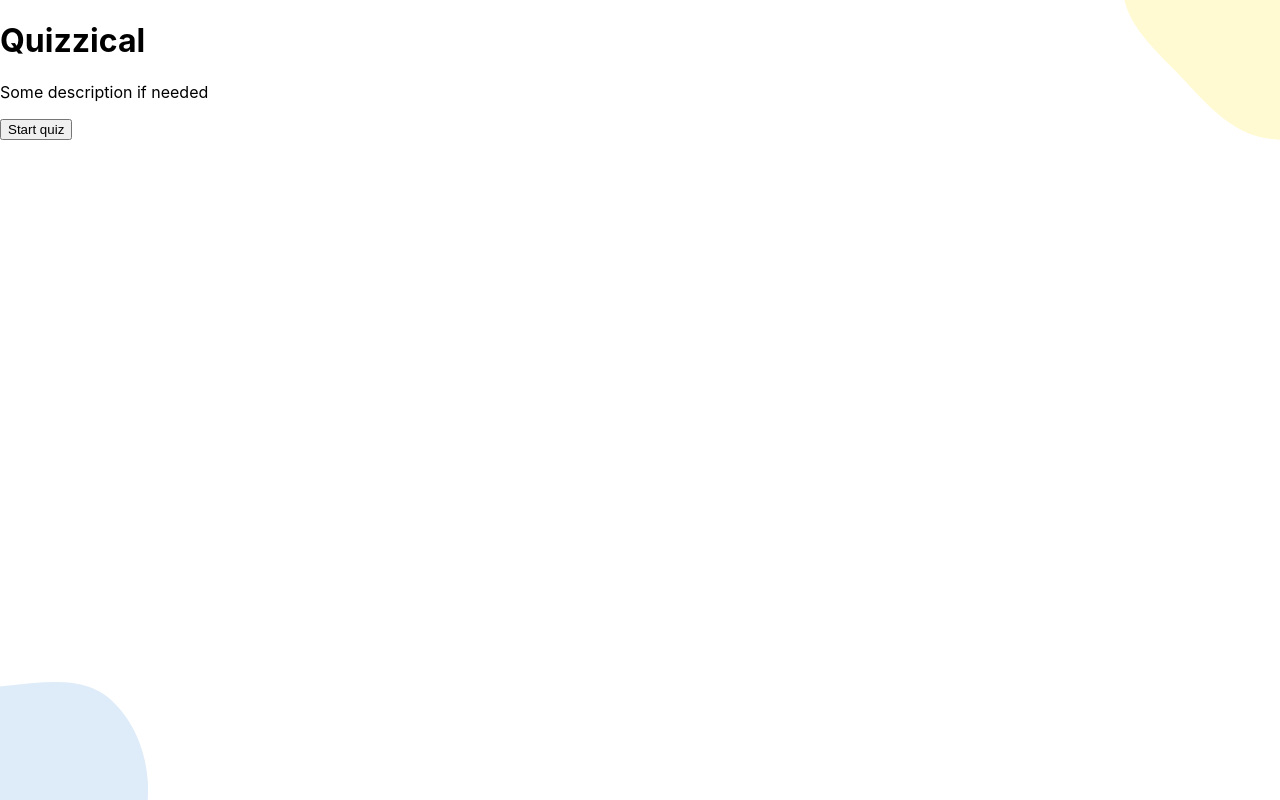
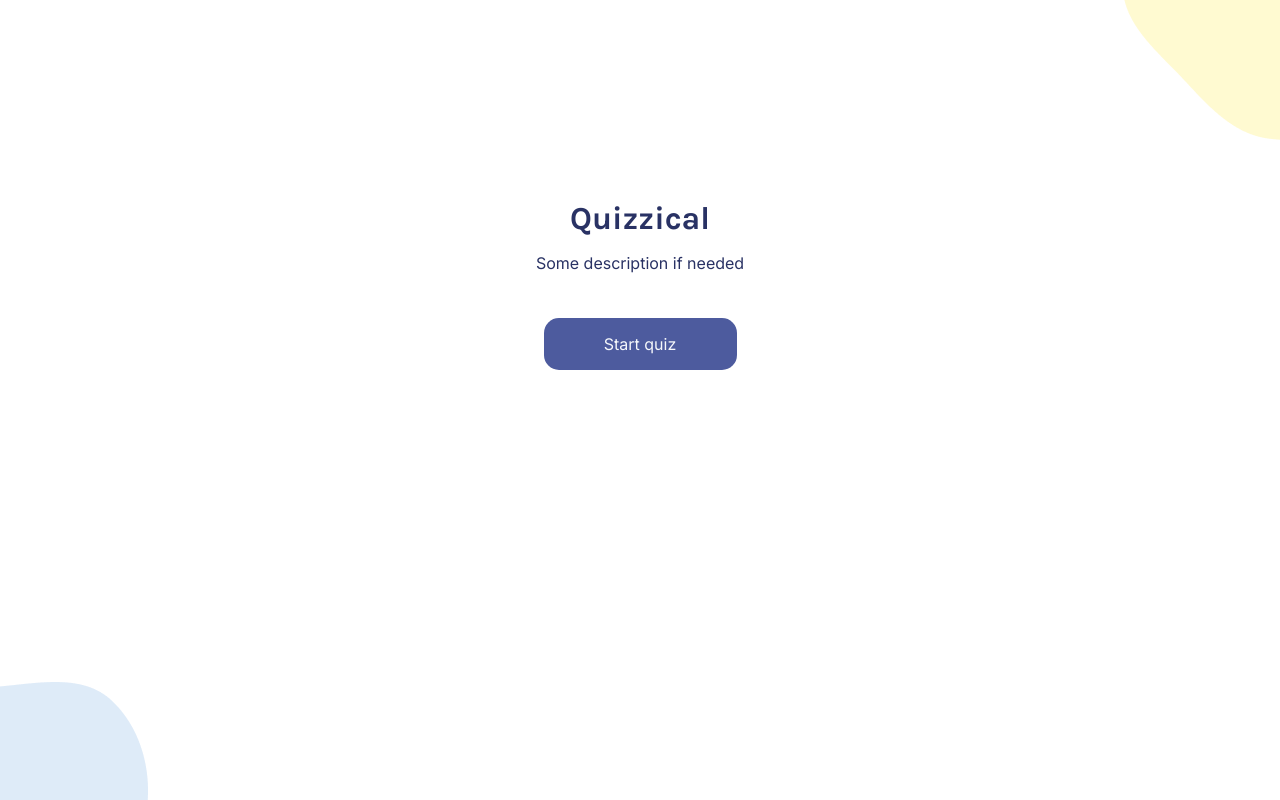
Before and after one commit to OliviaPersson/quizzical, a React (Create React App) app: page / in a window 1280 px wide. Built offline with nearby package versions, Linux system fonts and the light colour scheme.

Commit message:
Add content on start page

```diff
--- a/public/index.html
+++ b/public/index.html
@@ -2,6 +2,9 @@
 <html lang="en">
   <head>
     <meta charset="utf-8" />
+    <link rel="preconnect" href="https://fonts.googleapis.com">
+    <link rel="preconnect" href="https://fonts.gstatic.com" crossorigin>
+    <link href="https://fonts.googleapis.com/css2?family=Inter:wght@400;600;700&family=Karla:wght@400;600;700&display=swap" rel="stylesheet">
     <link rel="icon" href="%PUBLIC_URL%/favicon.ico" />
     <meta name="viewport" content="width=device-width, initial-scale=1" />
     <meta name="theme-color" content="#000000" />
--- a/src/App.css
+++ b/src/App.css
@@ -1,7 +1,3 @@
-.body {
-
-}
-
 .app {
 
 
--- a/src/components/StartPage.css
+++ b/src/components/StartPage.css
@@ -0,0 +1,34 @@
+.start-page-container {
+    display: flex;
+    flex-direction: column;
+    justify-content: center;
+    text-align: center;
+    margin-top: 200px;
+}
+
+.header {
+    margin: 0px;
+    font-family: 'Karla';
+    color: #293264;
+}
+
+.description {
+    margin: 7px, 0px, 0px, 0px;
+    font-family: 'Inter';
+    color: #293264;
+}
+
+.start-button {
+    margin-top: 29px;
+    background: #4D5B9E;
+    border-radius: 15px;
+    border: none;
+    width: 193px;
+    height: 52px;
+    cursor: pointer;
+
+    font-family: 'Inter';
+    font-size: 16px;
+    text-align: center;
+    color: #F5F7FB;
+}
--- a/src/components/StartPage.jsx
+++ b/src/components/StartPage.jsx
@@ -3,9 +3,11 @@ import "./StartPage.css";
 function StartPage() {
   return (
     <div className="start-page-container">
-      <h1>Quizzical</h1>
-      <p>Some description if needed</p>
-      <button>Start quiz</button>
+      <h1 className="header">Quizzical</h1>
+      <p className="description">Some description if needed</p>
+      <div className="button-container">
+        <button className="start-button">Start quiz</button>
+      </div>
     </div>
   );
 }
--- a/src/index.css
+++ b/src/index.css
@@ -1,5 +1,6 @@
 body {
   margin: 0;
+  min-height: 100%;
   font-family: -apple-system, BlinkMacSystemFont, 'Segoe UI', 'Roboto', 'Oxygen',
     'Ubuntu', 'Cantarell', 'Fira Sans', 'Droid Sans', 'Helvetica Neue',
     sans-serif;
@@ -16,5 +17,5 @@ code {
 }
 
 html {
-  height: 100%;
+  min-height: 100%;
 }
```
